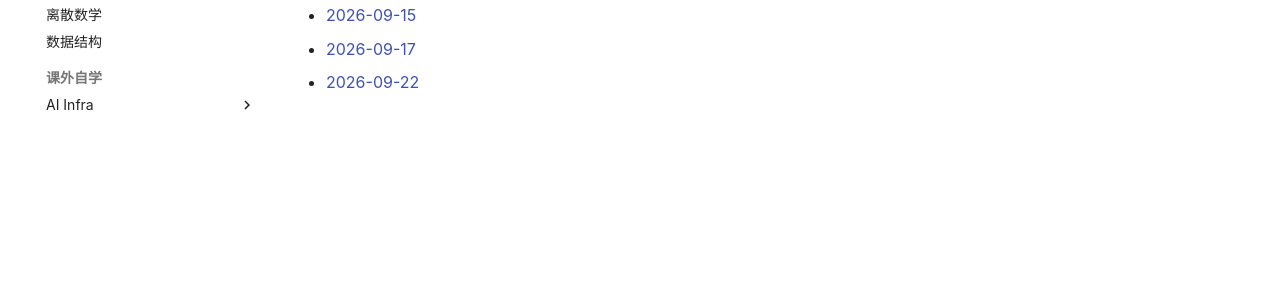
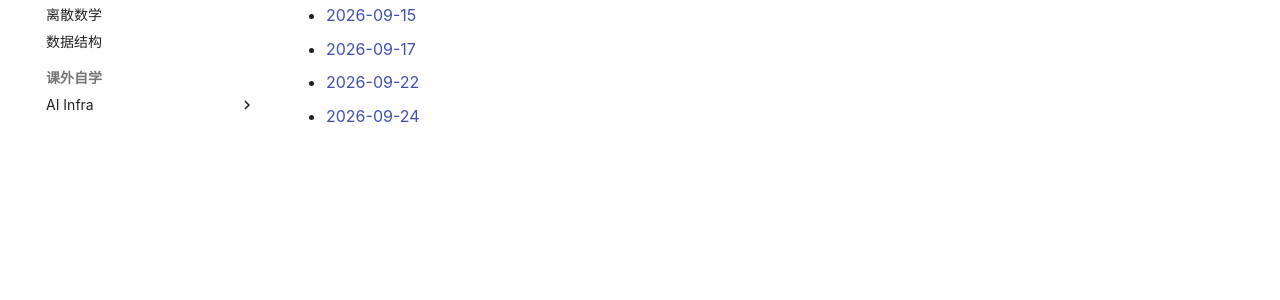
Before and after one commit to Lodpixel/Lec-Notes, an MkDocs documentation site: the page built from docs/课内/ics/index.md, in a window 1280 px wide. Shown: the part 293-593 px from the top of the page. Built offline with MkDocs 1.6.1 and Material for MkDocs 9.7.7, drawn with Linux system fonts in a browser that asks for light colours; comment, search, counter and statistics services are not loaded.

Commit message:
Update lecture transcript: docs/课内/ics/index.md

```diff
--- a/docs/课内/ics/index.md
+++ b/docs/课内/ics/index.md
@@ -8,3 +8,5 @@
 - [2026-09-17](2026-09-17.md)
 
 - [2026-09-22](2026-09-22.md)
+
+- [2026-09-24](2026-09-24.md)
```
